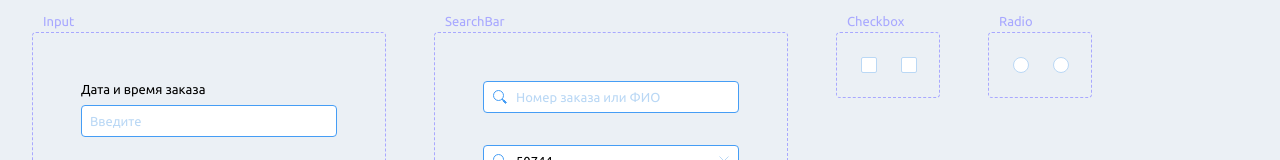
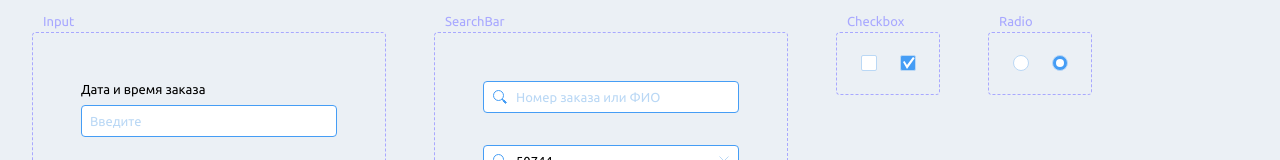
Before and after one commit to jkitz3/admin-panel, a React (Create React App) app: page / in a window 1280 px wide. Shown: the top 160 px of the page. Built offline with nearby package versions, Linux system fonts and the light colour scheme.

Commit message:
Fixed components

```diff
--- a/src/common/components/Checkbox/Checkbox.jsx
+++ b/src/common/components/Checkbox/Checkbox.jsx
@@ -1,20 +1,22 @@
+import cx from "classnames";
 import styles from "./Checkbox.module.css";
 
 export const Checkbox = ({
   id,
   labelValue,
   checked = false,
-  onChange = () => {},
+  className,
+  ...props
 }) => {
   return (
-    <div className={styles.checkbox}>
+    <div className={cx(styles.checkbox, className)}>
       <div className={styles.checkboxContent}>
         <input
           id={id}
           type="checkbox"
-          checked={checked}
-          onChange={onChange}
+          defaultChecked={checked}
           className={styles.checkboxInput}
+          {...props}
         />
         <label className={styles.checkboxLabel} htmlFor={id}>
           {labelValue}
--- a/src/common/components/Checkbox/Checkbox.module.css
+++ b/src/common/components/Checkbox/Checkbox.module.css
@@ -1,23 +1,22 @@
-.blockContentCheckbox {
-  flex-direction: row;
-}
 .checkboxContent {
+  display: inline-block;
+  position: relative;
   width: 100%;
-  height: 16px;
 }
 .checkboxLabel {
   display: inline-block;
+  position: relative;
   width: 100%;
-  min-height: 16px;
-  position: relative;
-  padding: 0 0 16px 24px;
+  height: 32px;
+  line-height: 16px;
+  padding: 8px 0 8px 24px;
   cursor: pointer;
 }
 .checkboxLabel::before {
   content: "";
   display: inline-block;
   position: absolute;
-  top: 0;
+  top: 9px;
   left: 0;
   z-index: 1;
   height: 16px;
@@ -30,7 +29,7 @@
   content: "";
   display: inline-block;
   position: absolute;
-  top: 0;
+  top: 9px;
   left: 0;
   z-index: 2;
   height: 16px;
@@ -42,17 +41,10 @@
   opacity: 0;
 }
 .checkbox {
-  height: 16px;
   width: 100%;
-  min-width: 16px;
-  margin-right: 24px;
-}
-.checkbox:last-child {
-  margin-right: 0px;
 }
 .checkboxInput {
   display: none;
-  position: absolute;
 }
 .checkboxInput:checked + .checkboxLabel::before {
   background-color: #459df5;
--- a/src/common/components/Input/Input.jsx
+++ b/src/common/components/Input/Input.jsx
@@ -12,7 +12,6 @@ export const Input = ({
   onChange = () => {},
   onClick = () => {},
   className,
-  ...props
 }) => {
   const inputClassNames = cx(styles.input, {
     [styles.inputDisabled]: disabled,
@@ -32,7 +31,6 @@ export const Input = ({
           placeholder={placeholder}
           onChange={onChange}
           className={inputClassNames}
-          {...props}
         />
         {value && !disabled && (
           <button onClick={onClick} className={styles.button}>
--- a/src/common/components/Radio/Radio.jsx
+++ b/src/common/components/Radio/Radio.jsx
@@ -6,19 +6,20 @@ export const Radio = ({
   name,
   labelValue,
   checked = false,
-  onChange = () => {},
   noIcon,
+  className,
+  ...props
 }) => {
   return (
-    <div className={styles.radio}>
+    <div className={cx(styles.radio, className)}>
       <div className={styles.radioContent}>
         <input
           id={id}
           name={name}
           type="radio"
-          checked={checked}
-          onChange={onChange}
+          defaultChecked={checked}
           className={styles.radioInput}
+          {...props}
         />
         <label
           className={cx(styles.radioLabel, {
--- a/src/common/components/Radio/Radio.module.css
+++ b/src/common/components/Radio/Radio.module.css
@@ -1,20 +1,20 @@
 .radioContent {
   width: 100%;
-  height: 16px;
 }
 .radioLabel {
   display: inline-block;
+  position: relative;
   width: 100%;
-  min-height: 16px;
-  position: relative;
-  padding: 0 0 16px 24px;
+  height: 32px;
+  line-height: 16px;
+  padding: 8px 0 8px 24px;
   cursor: pointer;
 }
 .radioLabel::before {
   content: "";
   display: inline-block;
   position: absolute;
-  top: 0;
+  top: 9px;
   left: 0;
   z-index: 1;
   height: 16px;
@@ -27,7 +27,7 @@
   content: "";
   display: inline-block;
   position: absolute;
-  top: 0;
+  top: 9px;
   left: 0;
   z-index: 2;
   height: 16px;
@@ -47,17 +47,10 @@
   display: none;
 }
 .radio {
-  height: 16px;
   width: 100%;
-  min-width: 16px;
-  margin-right: 24px;
-}
-.radio:last-child {
-  margin-right: 0px;
 }
 .radioInput {
   display: none;
-  position: absolute;
 }
 .radioInput:checked + .radioLabel::before {
   background-color: #459df5;
--- a/src/features/uiKit/UiKit.jsx
+++ b/src/features/uiKit/UiKit.jsx
@@ -20,16 +20,6 @@ export const UiKit = () => {
 
   const onReset = () => {
     setInputValue("");
-  };
-
-  const [checked, setChecked] = useState(false);
-
-  const handleCheckbox = ({ target: { checked } }) => {
-    setChecked(checked);
-  };
-
-  const handleRadio = ({ target: { checked } }) => {
-    setChecked(checked);
   };
 
   return (
@@ -79,8 +69,6 @@ export const UiKit = () => {
             id="searchBar"
             value=""
             placeholder="Номер заказа или ФИО"
-            onChange={handleInputValue}
-            onClick={onReset}
             inputIcon={Search}
             className={styles.searchbarInput}
           />
@@ -88,8 +76,6 @@ export const UiKit = () => {
             id="searchBar"
             value="50744"
             placeholder="Номер заказа или ФИО"
-            onChange={handleInputValue}
-            onClick={onReset}
             inputIcon={Search}
             className={styles.searchbarInput}
           />
@@ -100,16 +86,8 @@ export const UiKit = () => {
         <div
           className={cx(styles.blockContent, styles.blockContentCheckboxRadio)}
         >
-          <Checkbox
-            id="checkbox_1"
-            checked={checked}
-            onChange={handleCheckbox}
-          />
-          <Checkbox
-            id="checkbox_2"
-            checked={checked}
-            onChange={handleCheckbox}
-          />
+          <Checkbox id="checkbox_1" className={styles.checkboxRadio} />
+          <Checkbox id="checkbox_2" checked />
         </div>
       </div>
       <div className={cx(styles.uiKitBlock, styles.uiKitBlockSizeSmall)}>
@@ -120,15 +98,9 @@ export const UiKit = () => {
           <Radio
             id="radio_1"
             name="radio-name"
-            checked={checked}
-            onChange={handleRadio}
+            className={styles.checkboxRadio}
           />
-          <Radio
-            id="radio_2"
-            name="radio-name"
-            checked={checked}
-            onChange={handleRadio}
-          />
+          <Radio id="radio_2" name="radio-name" checked />
         </div>
       </div>
       <div className={cx(styles.uiKitBlock, styles.uiKitBlockButtonBlock)}>
@@ -235,7 +207,9 @@ export const UiKit = () => {
         <div className={styles.blockTitle}>Dropdown</div>
         <div className={styles.blockContent}>
           <div className={styles.dropdownWrapper}>
-            <Dropdown className={styles.dropdownBlock}>
+            <Dropdown
+              className={cx(styles.dropdownBlock, styles.checkboxRadioDropdown)}
+            >
               <Checkbox id="checkbox_new" labelValue="Новый" />
               <Checkbox id="checkbox_calc" labelValue="Рассчет" />
               <Checkbox
@@ -247,7 +221,9 @@ export const UiKit = () => {
               <Checkbox id="checkbox_completed" labelValue="Выполнен" />
               <Checkbox id="checkbox_canceled" labelValue="Отменен" />
             </Dropdown>
-            <Dropdown className={styles.dropdownBlock}>
+            <Dropdown
+              className={cx(styles.dropdownBlock, styles.checkboxRadioDropdown)}
+            >
               <Radio
                 id="radio_new"
                 name="radio-dropdown"
--- a/src/features/uiKit/UiKit.module.css
+++ b/src/features/uiKit/UiKit.module.css
@@ -10,7 +10,6 @@
 .uiKitBlock {
   position: relative;
   width: 354px;
-  min-width: 354px;
   padding: 48px;
   margin: 0 48px 48px 0;
   border: 1px dashed #a8a8ff;
@@ -32,20 +31,18 @@
 }
 .uiKitBlockSearchbar {
   width: 354px;
-  min-width: 354px;
   padding: 48px;
 }
 .uiKitBlockSizeSmall {
   width: 104px;
   min-width: 104px;
-  padding: 24px;
+  padding: 13px 24px;
 }
 .blockContentCheckboxRadio {
   flex-direction: row;
 }
 .uiKitBlockButtonBlock {
   width: 578px;
-  min-width: 578px;
   padding: 48px;
 }
 .blockContentButtonBlock {
@@ -54,7 +51,6 @@
 }
 .uiKitBlockDropdown {
   width: 674px;
-  min-width: 674px;
   padding: 48px;
 }
 .blockButtonBlock {
@@ -119,3 +115,9 @@
 .dropdownBlock:last-child {
   margin-right: 0;
 }
+.checkboxRadio {
+  margin-right: 15px;
+}
+.checkboxRadioDropdown {
+  padding: 8px 16px;
+}
```
